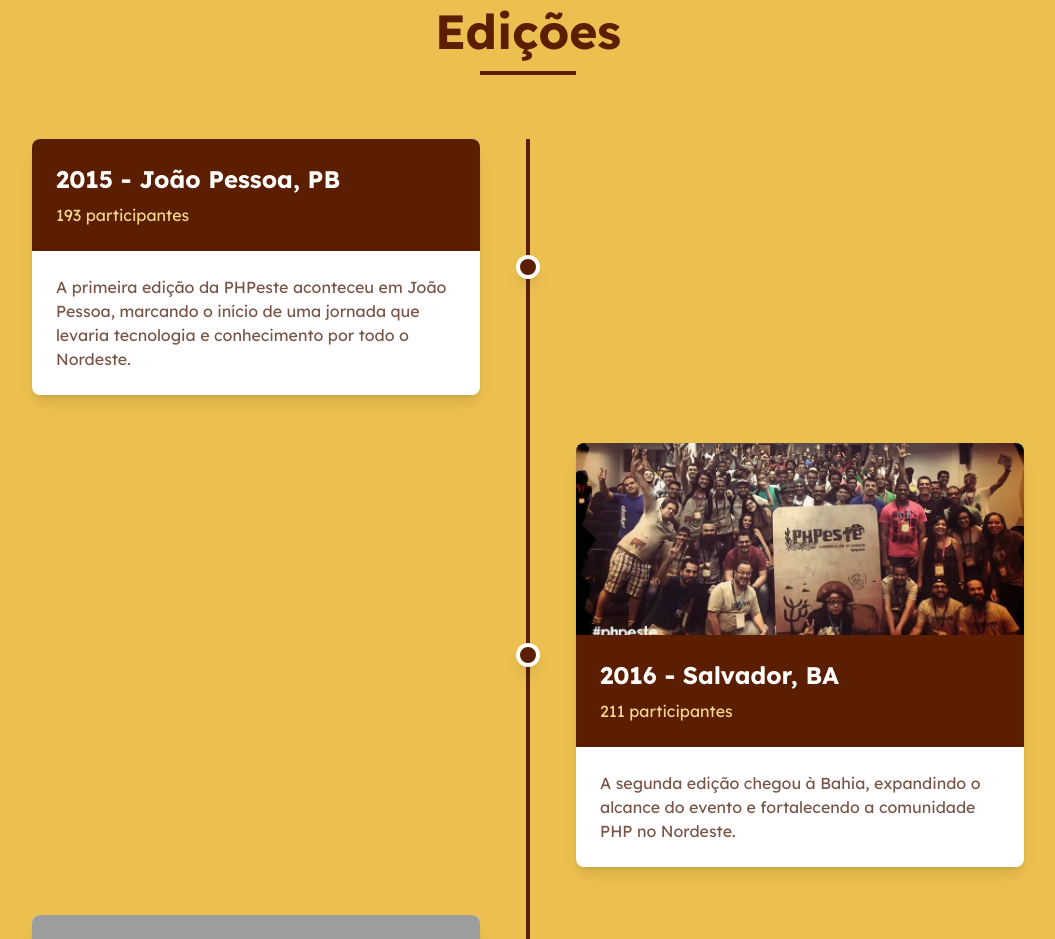
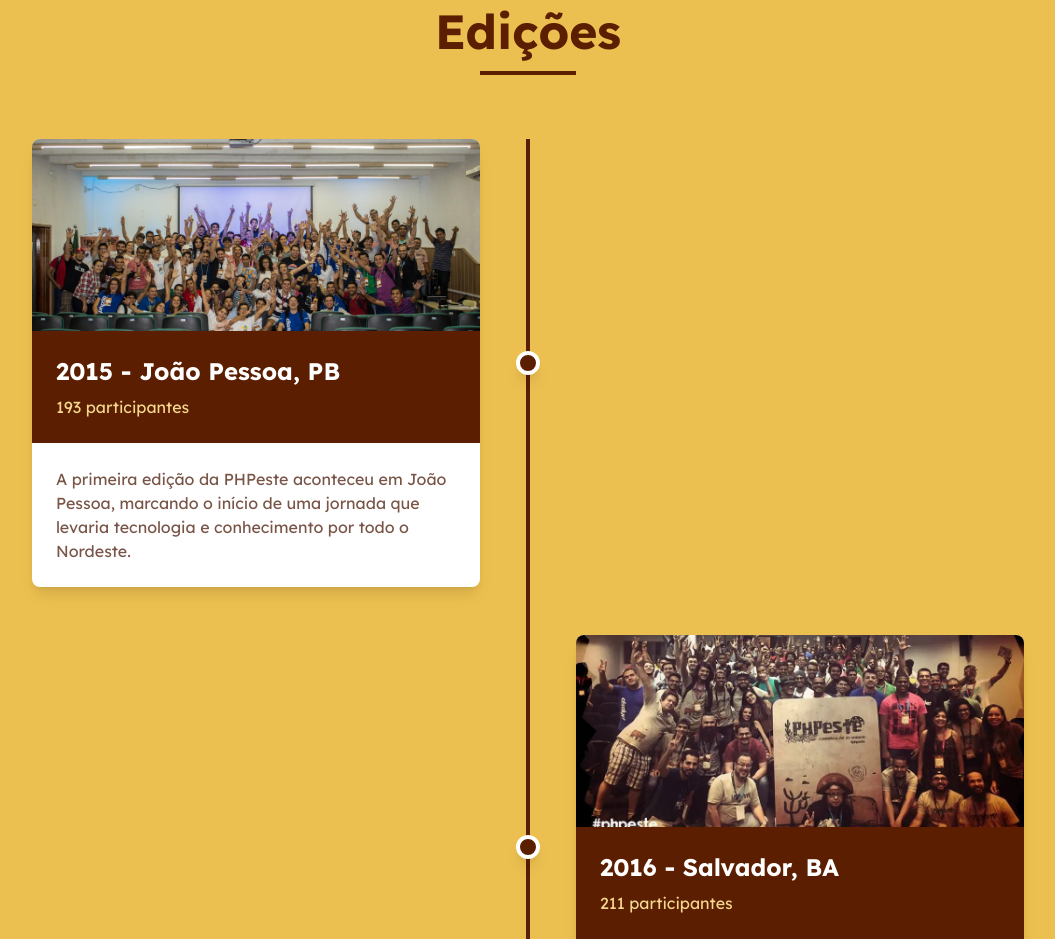
Before and after one commit to PHPeste/site-institucional, a plain HTML site: page index.html in a window 1280 px wide. Shown: the part 4400-5339 px from the top of the page, without its empty margins (112-1167 px from the left). Drawn offline with nearby package versions, Linux system fonts and the light colour scheme; grey boxes are pictures that could not be loaded.

Commit message:
adicionando a imagem da edição de João Pessoa - PB

```diff
--- a/index.html
+++ b/index.html
@@ -389,11 +389,12 @@
                 <!-- Timeline Items -->
                 <div class="space-y-12">
 
-                    <!-- 2015 - João Pessoa, PB (Sem imagem) -->
+                    <!-- 2015 - João Pessoa, PB -->
                     <div class="relative flex flex-col md:flex-row items-center">
                         <!-- Lado Esquerdo (Desktop) -->
                         <div class="md:w-1/2 md:pr-12 mb-8 md:mb-0">
                             <div class="bg-white rounded-lg shadow-lg overflow-hidden transform transition duration-300 hover:scale-105 md:ml-auto md:max-w-md">
+                                <div class="h-48 bg-cover bg-center" style="background-image: url('images/editions/background-joao-pessoa-pb-2015.jpg');"></div>
                                 <div class="p-6 bg-phpeste-title">
                                     <h3 class="text-2xl font-bold text-white">2015 - João Pessoa, PB</h3>
                                     <p class="text-phpeste-light mt-2">193 participantes</p>
```
Also changed, not shown: images/editions/background-joao-pessoa-pb-2015.jpg (added).
